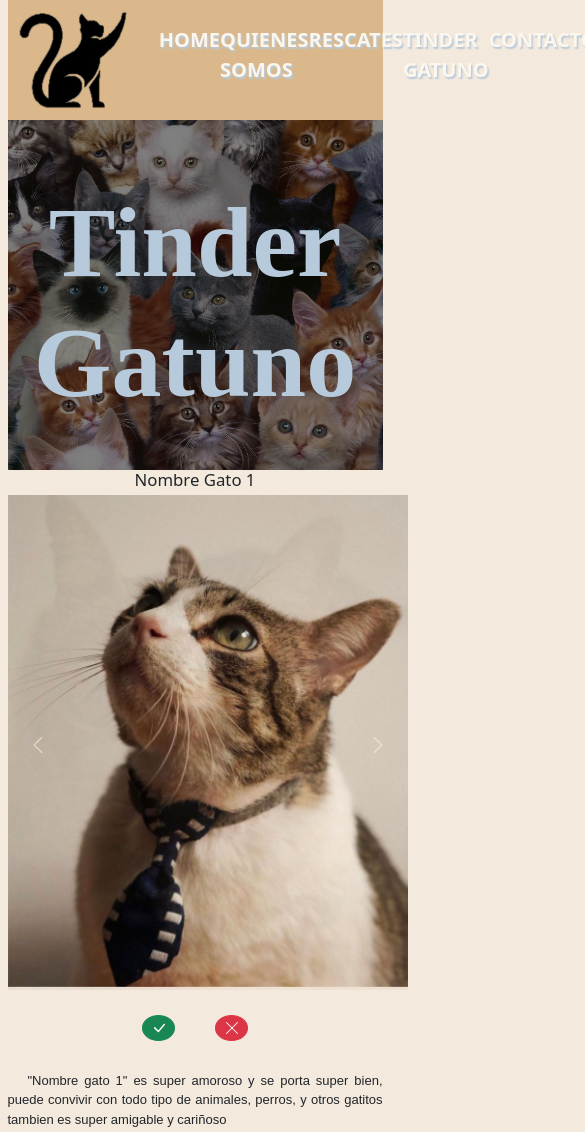
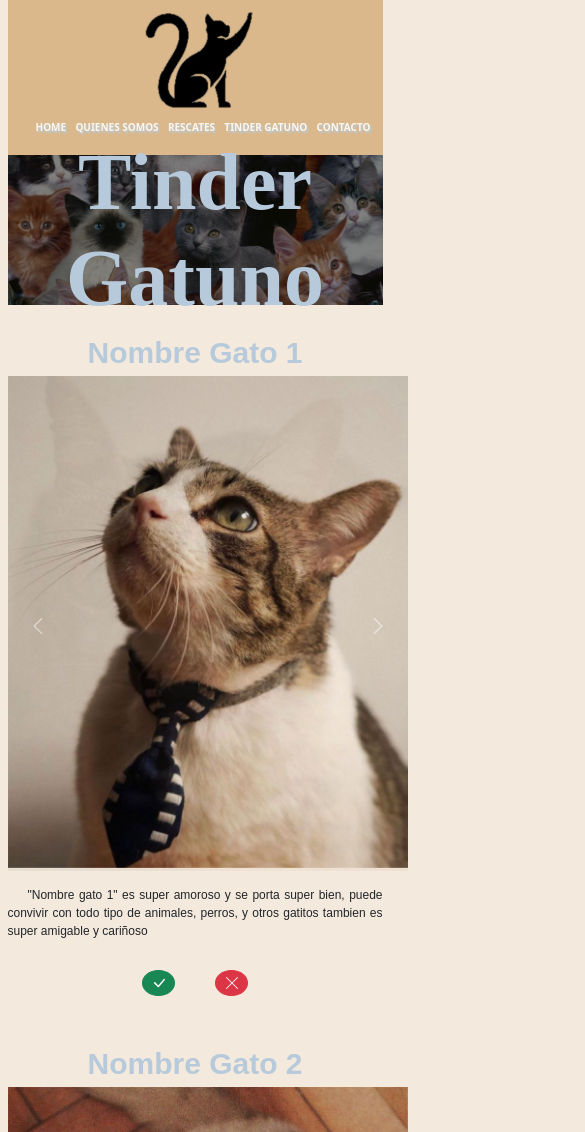
Before and after one commit to PatoSolari/catParadise, a plain HTML site: page pages/tindergatos.html in a window 390 px wide. Shown: the top 1132 px of the page, 585 px wide, since content can reach past the window. Drawn offline with Linux system fonts and the light colour scheme; a web font is replaced by a local one.

Commit message:
tinder gatuno responsivo

```diff
--- a/css/style.css
+++ b/css/style.css
@@ -527,7 +527,14 @@
     width: 100%;
 }
 
-
+.nombreG{
+    color: #B7CADB;
+    font-size: 3rem;
+    font-weight: bold;
+    font-family: Arial, Helvetica, sans-serif;
+    text-align: center;
+    padding-top: 3rem;
+}
 
 .fotosTinder{
     height: 50rem;
@@ -546,7 +553,7 @@
 
 /*INDEX Y ETIQUETAS COMUNES A TODAS LAS PAGES*/
 
-@media screen and (max-width: 360px){
+@media screen and (max-width: 400px){
 
     .layoutI{
         display: grid;
@@ -873,8 +880,31 @@
 
     /*TINDER GATUNO*/
 
-    .tituloT{
-        font-size: 10rem;
+    #tituloT{
+        font-size: 8rem;
         padding-top: 0.5rem;
     }
+
+    .img-dos{
+        background: linear-gradient(rgba(0, 0, 0, 0.5), rgba(0, 0, 0, 0.5)), url(../images/muchos\ gatos.jpg);
+    }
+
+    .parallax2{
+        background-attachment: unset;
+        background-position: center;
+        background-repeat: no-repeat;
+        background-size: cover;
+        height: 15rem;
+        max-width: 100%;
+        position: relative;
+    }
+
+    .parallax2 div{
+        display: flex;
+        justify-content: center;
+        align-items: center;
+        height: 100%;
+        width: 100%;
+    }
+
 }
--- a/pages/tindergatos.html
+++ b/pages/tindergatos.html
@@ -30,7 +30,7 @@
                 </div>
             </div>
             <div class="d-flex justify-content-center">
-                <h2>Nombre Gato 1</h2>
+                <h2 class="nombreG">Nombre Gato 1</h2>
             </div>
             <div id="carouselExampleIndicators" class="carousel slide carousel-fade rounded mx-auto fotosTinder" data-bs-ride="carousel">
                 <div class="carousel-inner">
@@ -57,6 +57,9 @@
                 </button>
             </div>
             <div class="d-flex justify-content-center">
+                <p class="textoNotas textoTinder">"Nombre gato 1" es super amoroso y se porta super bien, puede convivir con todo tipo de animales, perros, y otros gatitos tambien es super amigable y cariñoso</p>
+            </div>
+            <div class="d-flex justify-content-center">
                 <button type="button" class="btn btn-success rounded-circle botonRedondo">
                     <svg xmlns="http://www.w3.org/2000/svg" width="16" height="16" fill="currentColor" class="bi bi-check-lg" viewBox="0 0 16 16">
                         <path d="M12.736 3.97a.733.733 0 0 1 1.047 0c.286.289.29.756.01 1.05L7.88 12.01a.733.733 0 0 1-1.065.02L3.217 8.384a.757.757 0 0 1 0-1.06.733.733 0 0 1 1.047 0l3.052 3.093 5.4-6.425a.247.247 0 0 1 .02-.022Z"/>
@@ -68,10 +71,7 @@
                     </svg></button>
             </div>
             <div class="d-flex justify-content-center">
-                <p class="textoNotas textoTinder">"Nombre gato 1" es super amoroso y se porta super bien, puede convivir con todo tipo de animales, perros, y otros gatitos tambien es super amigable y cariñoso</p>
-            </div>
-            <div class="d-flex justify-content-center">
-                <h2>Nombre Gato 2</h2>
+                <h2 class="nombreG">Nombre Gato 2</h2>
             </div>
             <div id="carouselExampleControls" class="carousel slide carousel-fade rounded mx-auto fotosTinder" data-bs-ride="carousel">
                 <div class="carousel-inner">
@@ -95,6 +95,9 @@
                 </button>
             </div>
             <div class="d-flex justify-content-center">
+                <p class="textoNotas textoTinder">"Nombre gato 2" Lorem ipsum dolor sit amet consectetur, adipisicing elit. Cum hic, animi adipisci assumenda beatae in! Corrupti repellat velit dolorum cum aperiam nam nemo fugit natus dolorem perspiciatis! Praesentium, eum alias?</p>
+            </div>
+            <div class="d-flex justify-content-center">
                 <button type="button" class="btn btn-success rounded-circle botonRedondo">
                     <svg xmlns="http://www.w3.org/2000/svg" width="16" height="16" fill="currentColor" class="bi bi-check-lg" viewBox="0 0 16 16">
                         <path d="M12.736 3.97a.733.733 0 0 1 1.047 0c.286.289.29.756.01 1.05L7.88 12.01a.733.733 0 0 1-1.065.02L3.217 8.384a.757.757 0 0 1 0-1.06.733.733 0 0 1 1.047 0l3.052 3.093 5.4-6.425a.247.247 0 0 1 .02-.022Z"/>
@@ -106,10 +109,7 @@
                     </svg></button>
             </div>
             <div class="d-flex justify-content-center">
-                <p class="textoNotas textoTinder">"Nombre gato 2" Lorem ipsum dolor sit amet consectetur, adipisicing elit. Cum hic, animi adipisci assumenda beatae in! Corrupti repellat velit dolorum cum aperiam nam nemo fugit natus dolorem perspiciatis! Praesentium, eum alias?</p>
-            </div>
-            <div class="d-flex justify-content-center">
-                <h2>Nombre Gato 3</h2>
+                <h2 class="nombreG">Nombre Gato 3</h2>
             </div>
             <div id="carouselExampleFade" class="carousel slide carousel-fade rounded mx-auto fotosTinder" data-bs-ride="carousel">
                 <div class="carousel-inner">
@@ -133,6 +133,9 @@
                 </button>
             </div>
             <div class="d-flex justify-content-center">
+                <p class="textoNotas textoTinder">"Nombre gato 3" Lorem ipsum dolor sit amet consectetur, adipisicing elit. Cum hic, animi adipisci assumenda beatae in! Corrupti repellat velit dolorum cum aperiam nam nemo fugit natus dolorem perspiciatis! Praesentium, eum alias?</p>
+            </div>
+            <div class="d-flex justify-content-center">
                 <button type="button" class="btn btn-success rounded-circle botonRedondo">
                     <svg xmlns="http://www.w3.org/2000/svg" width="16" height="16" fill="currentColor" class="bi bi-check-lg" viewBox="0 0 16 16">
                         <path d="M12.736 3.97a.733.733 0 0 1 1.047 0c.286.289.29.756.01 1.05L7.88 12.01a.733.733 0 0 1-1.065.02L3.217 8.384a.757.757 0 0 1 0-1.06.733.733 0 0 1 1.047 0l3.052 3.093 5.4-6.425a.247.247 0 0 1 .02-.022Z"/>
@@ -144,10 +147,7 @@
                     </svg></button>
             </div>
             <div class="d-flex justify-content-center">
-                <p class="textoNotas textoTinder">"Nombre gato 3" Lorem ipsum dolor sit amet consectetur, adipisicing elit. Cum hic, animi adipisci assumenda beatae in! Corrupti repellat velit dolorum cum aperiam nam nemo fugit natus dolorem perspiciatis! Praesentium, eum alias?</p>
-            </div>
-            <div class="d-flex justify-content-center">
-                <h2>Nombre Gato 4</h2>
+                <h2 class="nombreG">Nombre Gato 4</h2>
             </div>
             <div id="carouselExampleInterval" class="carousel slide carousel-fade rounded mx-auto fotosTinder" data-bs-ride="carousel">
                 <div class="carousel-inner">
@@ -174,6 +174,9 @@
                 </button>
             </div>
             <div class="d-flex justify-content-center">
+                <p class="textoNotas textoTinder">"Nombre gato 4" Lorem ipsum dolor sit amet consectetur, adipisicing elit. Cum hic, animi adipisci assumenda beatae in! Corrupti repellat velit dolorum cum aperiam nam nemo fugit natus dolorem perspiciatis! Praesentium, eum alias?</p>
+            </div>
+            <div class="d-flex justify-content-center">
                 <button type="button" class="btn btn-success rounded-circle botonRedondo">
                     <svg xmlns="http://www.w3.org/2000/svg" width="16" height="16" fill="currentColor" class="bi bi-check-lg" viewBox="0 0 16 16">
                         <path d="M12.736 3.97a.733.733 0 0 1 1.047 0c.286.289.29.756.01 1.05L7.88 12.01a.733.733 0 0 1-1.065.02L3.217 8.384a.757.757 0 0 1 0-1.06.733.733 0 0 1 1.047 0l3.052 3.093 5.4-6.425a.247.247 0 0 1 .02-.022Z"/>
@@ -183,9 +186,6 @@
                         <path fill-rule="evenodd" d="M13.854 2.146a.5.5 0 0 1 0 .708l-11 11a.5.5 0 0 1-.708-.708l11-11a.5.5 0 0 1 .708 0Z"/>
                         <path fill-rule="evenodd" d="M2.146 2.146a.5.5 0 0 0 0 .708l11 11a.5.5 0 0 0 .708-.708l-11-11a.5.5 0 0 0-.708 0Z"/>
                     </svg></button>
-            </div>
-            <div class="d-flex justify-content-center">
-                <p class="textoNotas textoTinder">"Nombre gato 4" Lorem ipsum dolor sit amet consectetur, adipisicing elit. Cum hic, animi adipisci assumenda beatae in! Corrupti repellat velit dolorum cum aperiam nam nemo fugit natus dolorem perspiciatis! Praesentium, eum alias?</p>
             </div>
         </main>
         <footer class="footer">
```
